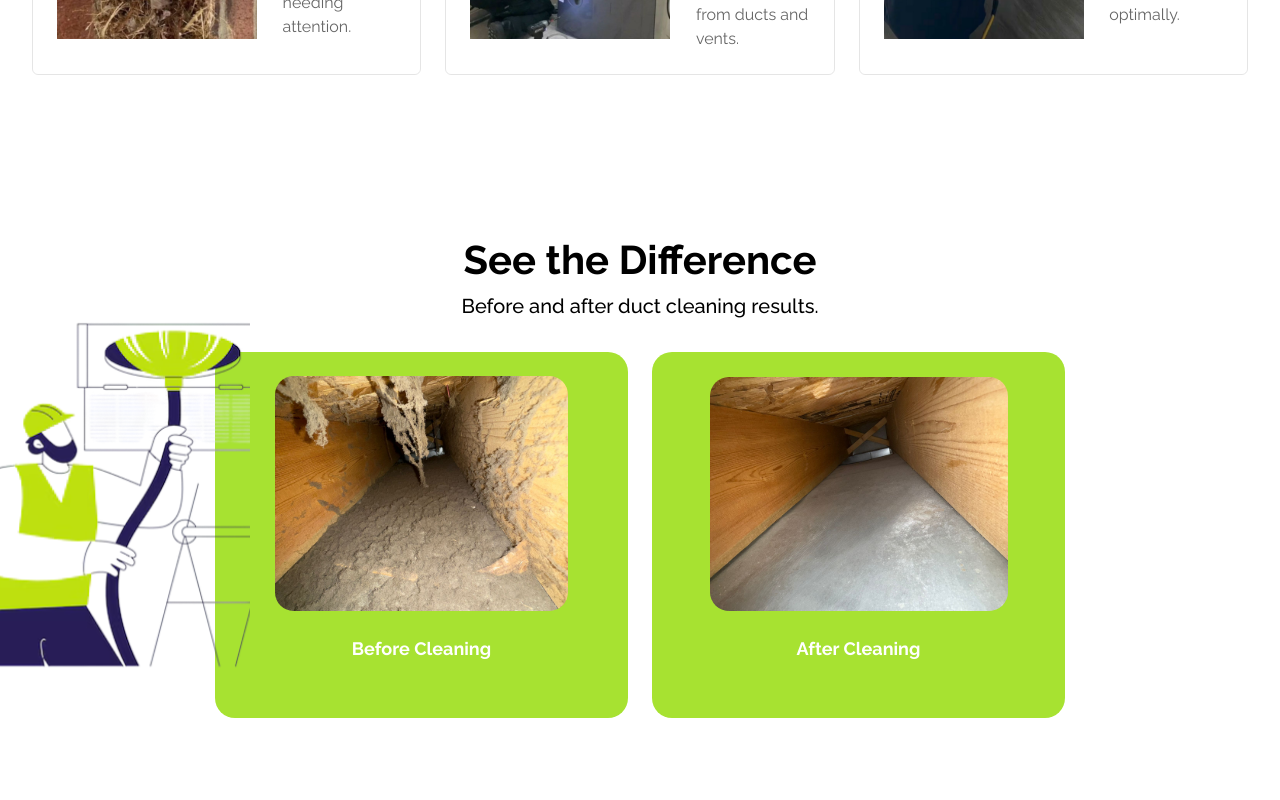
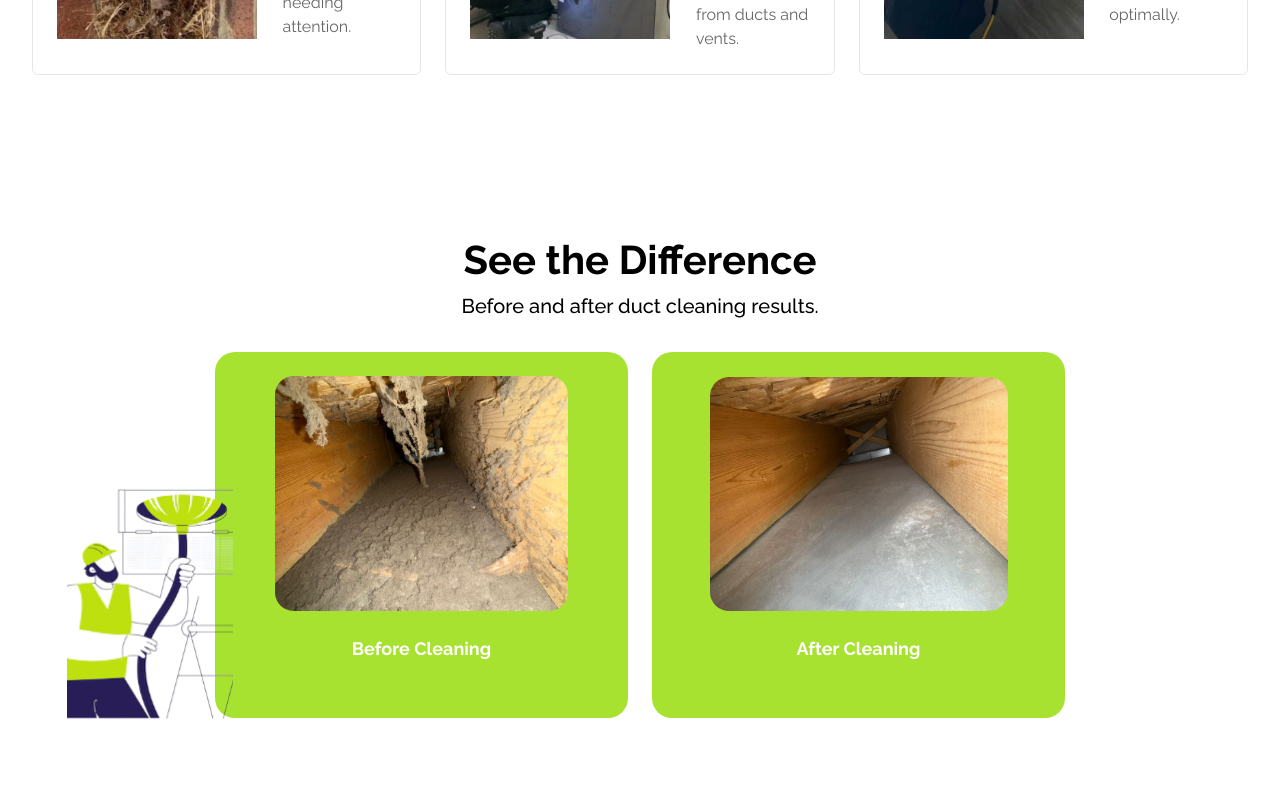
Before and after one commit to ayuktha63/nanak, a Next.js app: page / in a window 1280 px wide. Shown: the part 2700-3500 px from the top of the page. Built offline with nearby package versions, Linux system fonts and the light colour scheme.

Commit message:
see the difference removes y overflow

```diff
--- a/src/app/see-the-difference.css
+++ b/src/app/see-the-difference.css
@@ -18,6 +18,7 @@
   margin: 0 auto;
   box-sizing: border-box;
   position: relative;
+  overflow-y: hidden; /* Prevent vertical scrolling */
 }
 
 .see-the-difference-person-container {
@@ -26,11 +27,11 @@
 
 .see-the-difference-person-image {
   object-fit: contain;
-  width: 150%;
-  height: 150%;
+  width: 100%; /* Adjusted from 150% to prevent overflow */
+  height: 100%; /* Adjusted from 150% to prevent overflow */
   position: relative;
-  left: -100px;
-  top: -200px;
+  left: 0; /* Reset to avoid negative offset */
+  top: 0; /* Reset to avoid negative offset */
   z-index: 0;
 }
 
@@ -63,6 +64,7 @@
   box-sizing: border-box;
   margin: 0 auto;
   overflow-x: hidden; /* Prevent horizontal scrolling */
+  overflow-y: hidden; /* Prevent vertical scrolling */
 }
 
 .see-the-difference-card {
@@ -107,6 +109,7 @@
 @media (max-width: 479px) {
   .see-the-difference-section {
     padding: 2rem 0.5rem;
+    overflow-y: hidden; /* Prevent vertical scrolling */
   }
 
   .see-the-difference-container {
@@ -115,6 +118,7 @@
     justify-content: center; /* Center the cards */
     width: 100%; /* Maintain full width */
     overflow-x: hidden; /* Prevent horizontal scrolling */
+    overflow-y: hidden; /* Prevent vertical scrolling */
   }
 
   .see-the-difference-card {
@@ -147,6 +151,7 @@
   .see-the-difference-section {
     padding: 3rem 1.5rem;
     overflow-x: hidden; /* Prevent horizontal scrolling */
+    overflow-y: hidden; /* Prevent vertical scrolling */
   }
 
   .see-the-difference-container {
@@ -158,6 +163,7 @@
     max-width: 700px; /* Adjusted to fit cards comfortably */
     margin: 0 auto;
     overflow-x: hidden; /* Prevent horizontal scrolling */
+    overflow-y: hidden; /* Prevent vertical scrolling */
   }
 
   .see-the-difference-card {
@@ -181,6 +187,7 @@
     width: 200px;
     height: 200px;
     z-index: 999999; /* Ensure it stays on top */
+    overflow: hidden; /* Contain the image */
   }
 }
 
@@ -189,6 +196,7 @@
   .see-the-difference-section {
     padding: 3rem 2rem;
     overflow-x: hidden; /* Prevent horizontal scrolling */
+    overflow-y: hidden; /* Prevent vertical scrolling */
   }
 
   .see-the-difference-container {
@@ -200,6 +208,7 @@
     max-width: 900px; /* Adjusted to fit cards comfortably */
     margin: 0 auto;
     overflow-x: hidden; /* Prevent horizontal scrolling */
+    overflow-y: hidden; /* Prevent vertical scrolling */
   }
 
   .see-the-difference-card {
@@ -223,6 +232,7 @@
     width: 250px;
     height: 250px;
     z-index: 999999; /* Ensure it stays on top */
+    overflow: hidden; /* Contain the image */
   }
 }
 
@@ -239,6 +249,7 @@
 
   .see-the-difference-section {
     padding: 4rem 2rem;
+    overflow-y: hidden; /* Prevent vertical scrolling */
   }
 
   .see-the-difference-container {
@@ -249,6 +260,7 @@
     max-width: 100%;
     margin: 0 auto;
     overflow-x: hidden; /* Prevent horizontal scrolling */
+    overflow-y: hidden; /* Prevent vertical scrolling */
   }
 
   .see-the-difference-card {
@@ -267,11 +279,12 @@
     display: block;
     position: absolute;
     left: 0;
-    top: 50%;
+    top: 48%;
     transform: translateY(-50%);
     width: 300px;
     height: 300px;
     z-index: 999999; /* Ensure it stays on top */
+    overflow: hidden; /* Contain the image */
   }
 }
 
@@ -280,6 +293,7 @@
   .see-the-difference-section {
     padding: 4rem 3rem;
     max-width: 1440px;
+    overflow-y: hidden; /* Prevent vertical scrolling */
   }
 
   .see-the-difference-container {
@@ -288,6 +302,7 @@
     max-width: 100%;
     margin: 0 auto;
     overflow-x: hidden; /* Prevent horizontal scrolling */
+    overflow-y: hidden; /* Prevent vertical scrolling */
   }
 
   .see-the-difference-card {
@@ -305,6 +320,7 @@
     width: 350px;
     height: 350px;
     z-index: 999999; /* Ensure it stays on top */
+    overflow: hidden; /* Contain the image */
   }
 }
 
```
